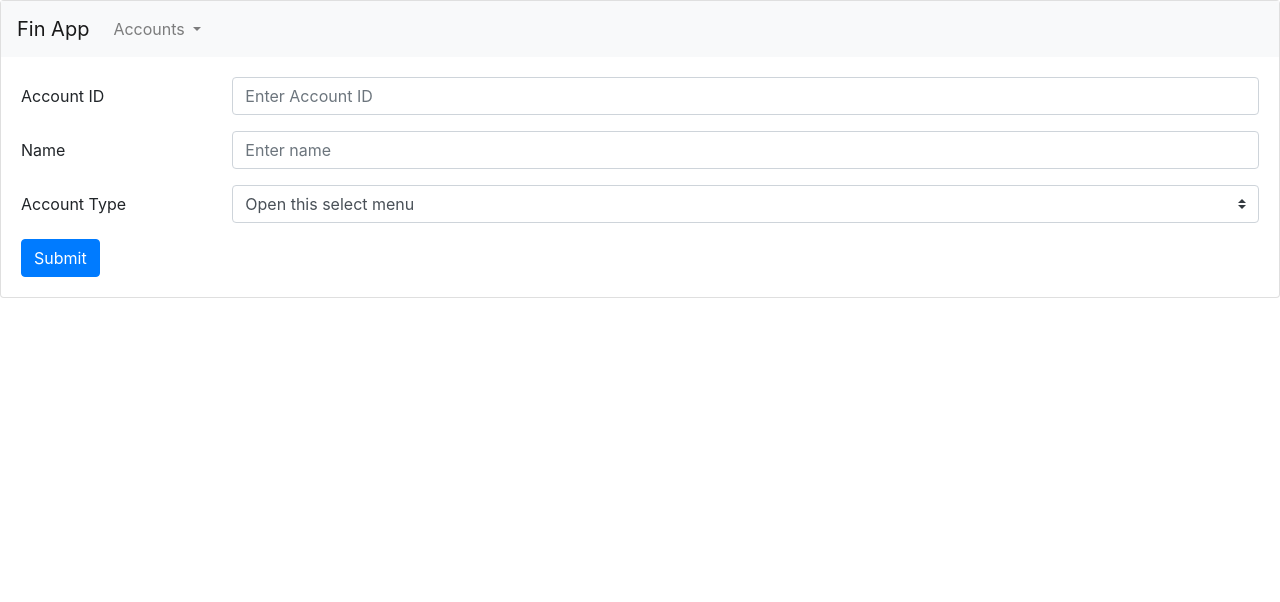
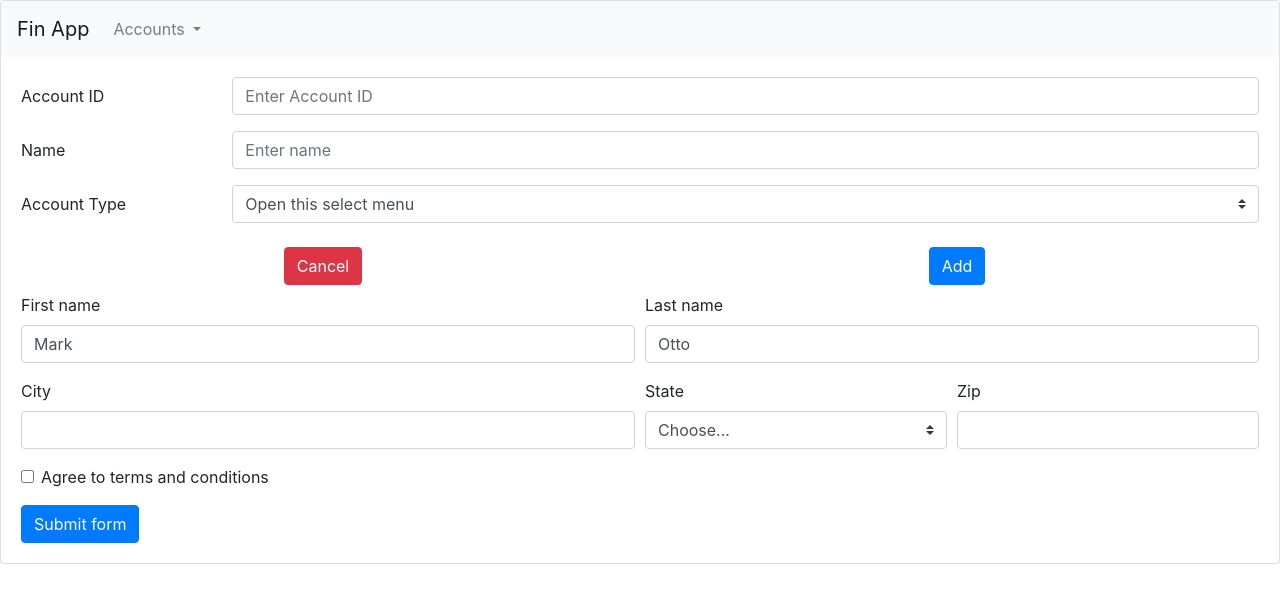
Before and after one commit to vsaiprakash/finapp-ui-poc-v1, an Angular app: page /add-account in a window 1280 px wide. Shown: the top 602 px of the page. Built offline with nearby package versions, Linux system fonts and the light colour scheme.

Commit message:
basic sort feature added;

```diff
--- a/src/app/forms/add-account/add-account.component.html
+++ b/src/app/forms/add-account/add-account.component.html
@@ -1,25 +1,87 @@
-<form>
+<form [formGroup]="addAccountsForm" class="needs-validation" novalidate>
     <div class="form-group row">
-        <label for="staticEmail" class="col-sm-2 col-form-label">Account ID</label>
+        <label for="account-id" class="col-sm-2 col-form-label">Account ID</label>
         <div class="col-sm-10">
-            <input type="text" class="form-control" id="staticEmail" placeholder="Enter Account ID">
+            <input type="text" class="form-control" id="account-id" placeholder="Enter Account ID" required>
+            <div class="valid-feedback">
+                Looks good!
+            </div>
+            <div class="invalid-feedback">
+                Please enter something
+            </div>
         </div>
     </div>
     <div class="form-group row">
-        <label for="inputPassword" class="col-sm-2 col-form-label">Name</label>
+        <label for="name" class="col-sm-2 col-form-label">Name</label>
         <div class="col-sm-10">
-            <input type="password" class="form-control" id="inputPassword" placeholder="Enter name">
+            <input type="password" class="form-control" id="name" placeholder="Enter name" required>
+            <div class="valid-feedback">
+                Looks good!
+            </div>
+            <div class="invalid-feedback">
+                Please enter something
+            </div>
         </div>
     </div>
     <div class="form-group row">
-        <label for="inputPassword" class="col-sm-2 col-form-label">Account Type</label>
+        <label for="account-type" class="col-sm-2 col-form-label">Account Type</label>
         <div class="col-sm-10">
-            <select class="custom-select">
+            <select class="custom-select" id="account-type">
                 <option selected disabled>Open this select menu</option>
-                <option value="borrower">BORROWER</option>
-                <option value="partner">PARTNER</option>
+                <option value="borrower">Borrower</option>
+                <option value="partner">Partner</option>
             </select>
         </div>
     </div>
-    <button type="submit" class="btn btn-primary">Submit</button>
+    <div class="row">
+        <div class="col-sm d-flex justify-content-center p-2">
+            <button class="btn btn-danger">Cancel</button>
+        </div>
+        <div class="col-sm d-flex justify-content-center p-2">
+            <button type="submit" class="btn btn-primary">Add</button>
+        </div>
+    </div>
 </form>
+
+
+
+<!--  -->
+
+<form>
+    <div class="form-row">
+      <div class="col-md-6 mb-3">
+        <label for="validationDefault01">First name</label>
+        <input type="text" class="form-control" id="validationDefault01" value="Mark" required>
+      </div>
+      <div class="col-md-6 mb-3">
+        <label for="validationDefault02">Last name</label>
+        <input type="text" class="form-control" id="validationDefault02" value="Otto" required>
+      </div>
+    </div>
+    <div class="form-row">
+      <div class="col-md-6 mb-3">
+        <label for="validationDefault03">City</label>
+        <input type="text" class="form-control" id="validationDefault03" required>
+      </div>
+      <div class="col-md-3 mb-3">
+        <label for="validationDefault04">State</label>
+        <select class="custom-select" id="validationDefault04" required>
+          <option selected disabled value="">Choose...</option>
+          <option>...</option>
+        </select>
+      </div>
+      <div class="col-md-3 mb-3">
+        <label for="validationDefault05">Zip</label>
+        <input type="text" class="form-control" id="validationDefault05" required>
+      </div>
+    </div>
+    <div class="form-group">
+      <div class="form-check">
+        <input class="form-check-input" type="checkbox" value="" id="invalidCheck2" required>
+        <label class="form-check-label" for="invalidCheck2">
+          Agree to terms and conditions
+        </label>
+      </div>
+    </div>
+    <button class="btn btn-primary" type="submit">Submit form</button>
+  </form>
--- a/src/app/forms/add-account/add-account.component.ts
+++ b/src/app/forms/add-account/add-account.component.ts
@@ -1,4 +1,5 @@
 import { Component, OnInit } from '@angular/core';
+import { FormControl, FormGroup } from '@angular/forms';
 
 @Component({
   selector: 'add-account',
@@ -7,6 +8,12 @@ import { Component, OnInit } from '@angular/core';
 })
 export class AddAccountComponent implements OnInit {
 
+  addAccountsForm: FormGroup = new FormGroup({
+    accountId: new FormControl(''),
+    name: new FormControl(''),
+    accountType: new FormControl('')
+  });
+
   constructor() { }
 
   ngOnInit(): void {
--- a/src/app/services/data.service.ts
+++ b/src/app/services/data.service.ts
@@ -16,4 +16,10 @@ export class DataService {
   getAccount(accountId: string){
     return this.http.get("assets/data/accounts/"+accountId+".json");
   }
+
+  addAccount(newAccount: any) {
+    return this.http.post("", newAccount, {
+      //security token
+    });
+  }
 }
--- a/src/app/services/util.service.ts
+++ b/src/app/services/util.service.ts
@@ -7,7 +7,7 @@ export class UtilService {
 
   constructor() { }
 
-  filterDataTable( originalData: any, inputData :any[] ){
+  filterDataTable( originalData: any[], inputData :any[] ){
     let data = originalData;
 
     inputData.forEach(record => {
@@ -31,4 +31,51 @@ export class UtilService {
 
     return data;
   }
+
+  sortDataTable( originalData: any[], inputData: any ) {
+    let data = originalData;
+
+    switch(inputData.type) {
+      case "number":
+        switch(inputData.option) {
+          case "":
+          case null:
+          case "asc":
+            data.sort((a,b)=>{
+              return (a[inputData.key] - b[inputData.key]);
+            });
+            break;
+          case "desc":
+            data.sort((a,b)=>{
+              return (b[inputData.key] - a[inputData.key]);
+            });
+            break;
+          default:
+            console.log("UNSUPPORTED OPTION");
+        }
+        break;
+      case "string":
+        switch(inputData.option) {
+          case "":
+          case null:
+          case "asc":
+            data.sort((a,b)=>{
+              return a[inputData.key].localeCompare(b[inputData.key]);
+            });
+            break;
+          case "desc":
+            data.sort((a,b)=>{
+              return b[inputData.key].localeCompare(a[inputData.key]);
+            });
+            break;
+          default:
+            console.log("UNSUPPORTED OPTION");
+        }
+        break;
+      default:
+        console.log("NOT SUPPORTED TYPE");
+    }
+
+    return data;
+  }
 }
--- a/src/app/views/accounts/accounts.component.html
+++ b/src/app/views/accounts/accounts.component.html
@@ -2,6 +2,10 @@
 <form [formGroup]="accountsFilterForm">
 <table class="table table-hover">
     <thead>
+        <tr>
+            <button (click)="sort1()">Sort 1</button>
+        </tr>
+
         <tr>
             <th scope="col">
                 <div class="form-group">
--- a/src/app/views/accounts/accounts.component.ts
+++ b/src/app/views/accounts/accounts.component.ts
@@ -46,13 +46,21 @@ export class AccountsComponent implements OnInit {
             { "key": "name", "value": accountsFilter.name , "type": "text"},
             { "key": "accountType", "value": accountsFilter.accountType , "type": "select"}
           ]
-        )
+        );
+
       });
 
 
   }
 
   ngOnInit(): void {
+  }
+
+  sort1(){
+    console.log("sort1");
+    this.data = this.utilService.sortDataTable(this.originalData, {
+      key: "name", type: "string", option: "asc"
+    })
   }
 
   // filterAccountsTable(originalData: any, ...args: any[]): any{
```
